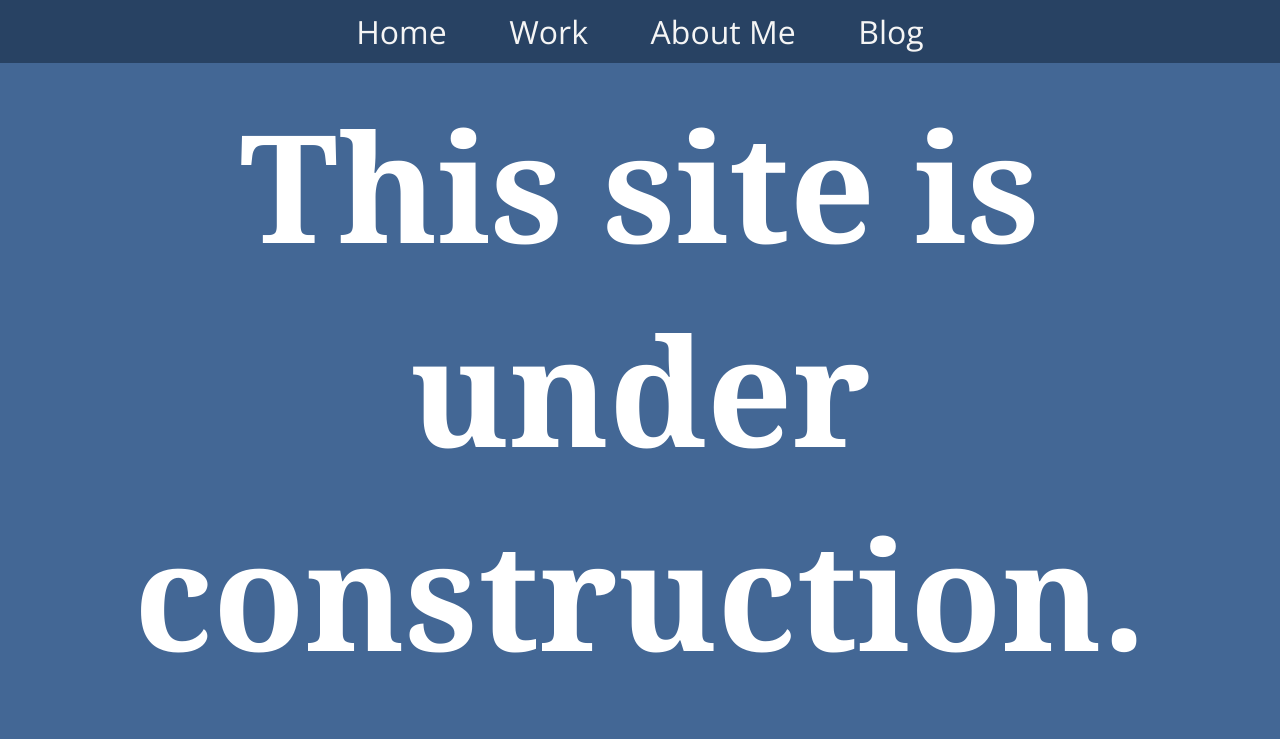
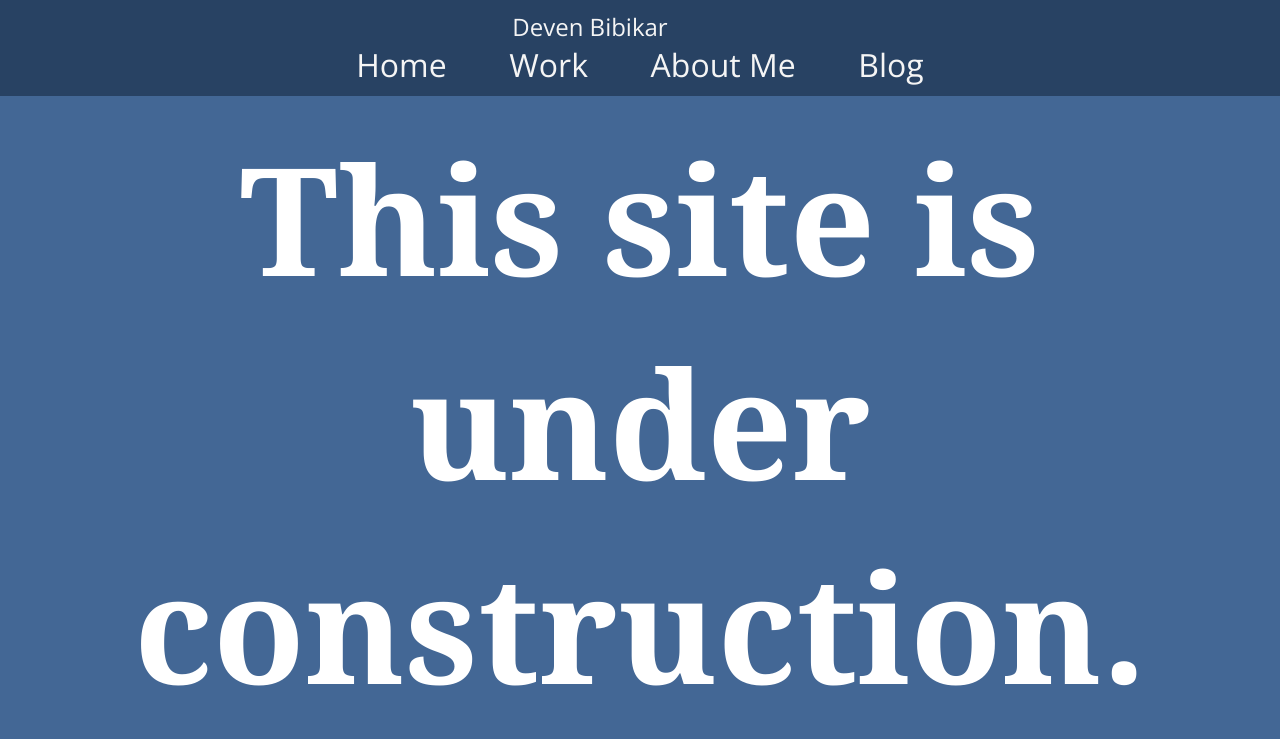
Before and after one commit to devenbibikar/website, a plain HTML site: page index.html in a window 1280 px wide. Shown: the top 739 px of the page. Drawn offline with nearby package versions, Linux system fonts and the light colour scheme.

Commit message:
Working with the button orientation on the top nav. menu

```diff
--- a/index.html
+++ b/index.html
@@ -12,6 +12,7 @@
     <div class="nav-wrapper">
       <nav class="nav-menu">
         <ul class="navitems">
+          <li class="leftName">Deven Bibikar</li>
           <li class="navitem">Home</li>
           <li class="navitem">Work</li>
           <li class="navitem">About Me</li>
--- a/styles/styles.css
+++ b/styles/styles.css
@@ -29,7 +29,7 @@ h1 {
     font-size: 150px;
 }
 
-.navitems > li {
+.navitems > .navitem {
     align-items: center;
     display: inline;
     padding-left: 30px;
@@ -39,6 +39,12 @@ h1 {
 
 .navitem {
     font-size: xx-large;
+}
+
+.leftName {
+    font-size: x-large;
+    color: whitesmoke;
+    padding-right: 100px;
 }
 
 .nav-menu {
```
